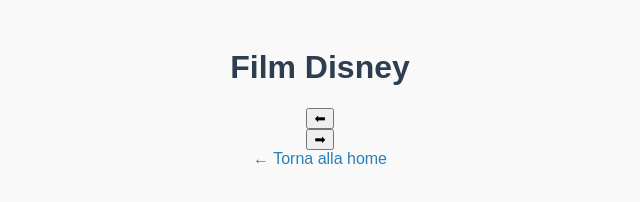
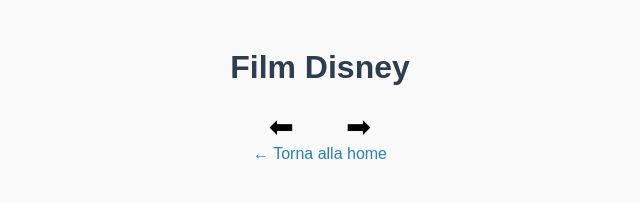
Before and after one commit to HummelsFord/hummelsford, a plain HTML site: page post2.html in a window 1280 px wide. Shown: the whole page, without its empty margins (320-960 px from the left). Drawn offline with Linux system fonts and the light colour scheme; no server answers.

Commit message:
Update style.css

```diff
--- a/css/style.css
+++ b/css/style.css
@@ -55,3 +55,17 @@
     border-top: 1px solid #ddd;
     padding-top: 10px;
 }
+
+.slider {
+    display: flex;
+    align-items: center;
+    justify-content: center;
+    gap: 20px;
+}
+
+.slider button {
+    font-size: 30px;
+    cursor: pointer;
+    background: none;
+    border: none;
+}
```
